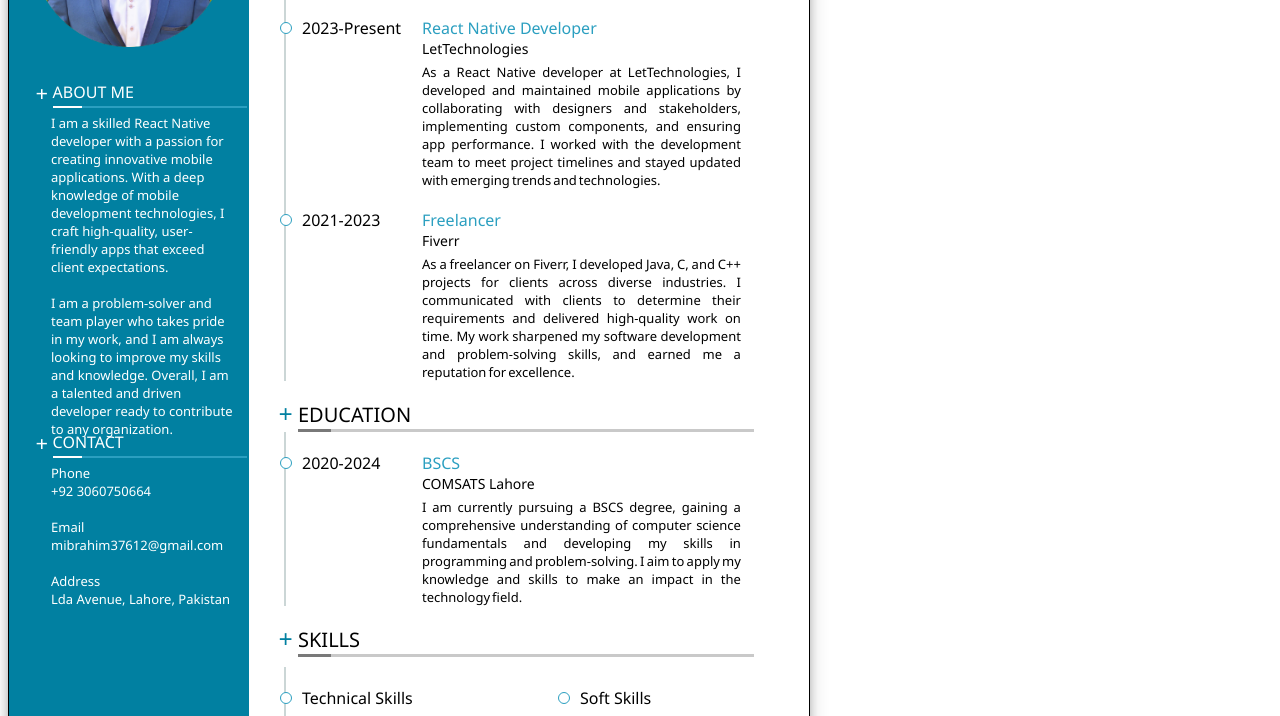
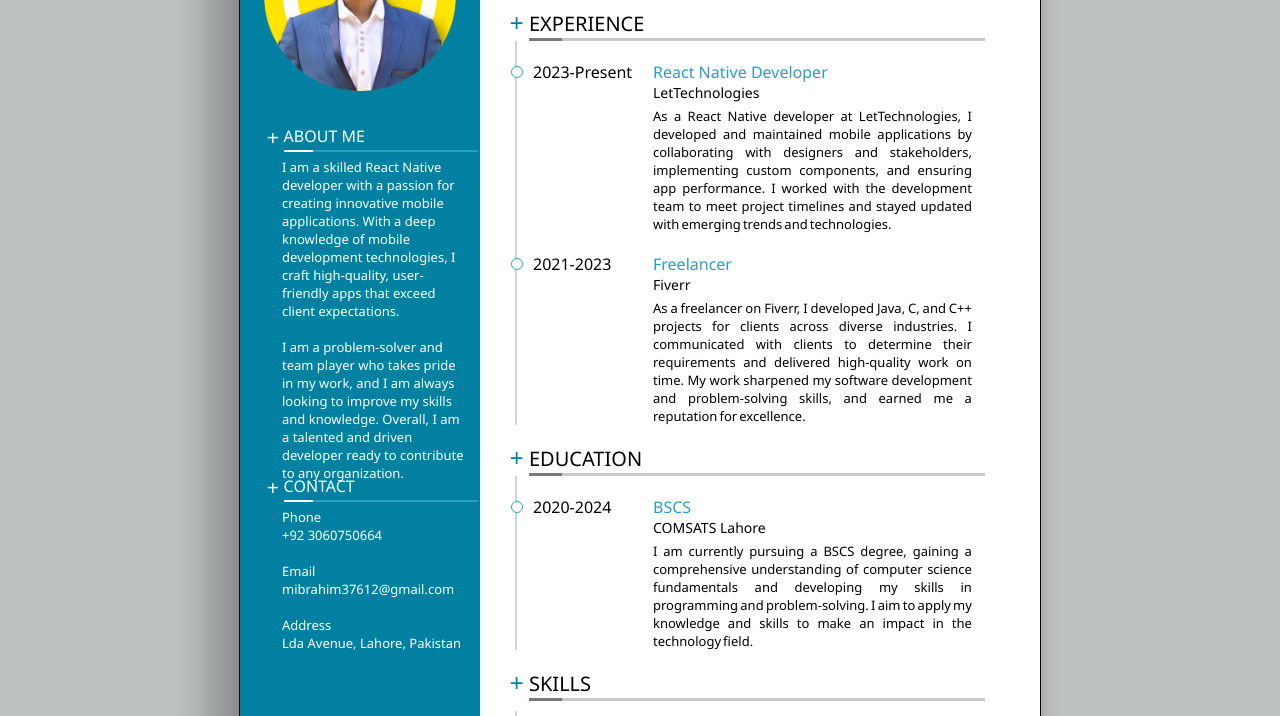
Before and after one commit to mibrahim2001/CV, a plain HTML site: page index.html in a window 1280 px wide. Shown: the part 208-924 px from the top of the page. Drawn offline with Linux system fonts and the light colour scheme.

Commit message:
[Update] Better view now

```diff
--- a/style.css
+++ b/style.css
@@ -1,5 +1,9 @@
 body {
   height: 1200px;
+  display: flex;
+  justify-content: center;
+  align-items: center;
+  background-color: #bdc1c2;
 }
 #container {
   height: 1100px;
@@ -8,9 +12,10 @@ body {
   border-width: 1px;
   border-color: black;
   border-style: solid;
-  box-shadow: 0 4px 8px 0 rgba(0, 0, 0, 0.2), 0 6px 20px 0 rgba(0, 0, 0, 0.19);
+  box-shadow: -35px -21px 30px 0 rgb(0 0 0 / 20%), 0 6px 20px 0 rgb(0 0 0 / 19%);
   border-radius: 5px;
   overflow: hidden;
+  background-color: white;
 }
 
 #left-side {
@@ -23,7 +28,7 @@ body {
 #right-side {
   height: 100%;
   width: 67%;
-
+  background-color: white;
   float: right;
 }
 
```
